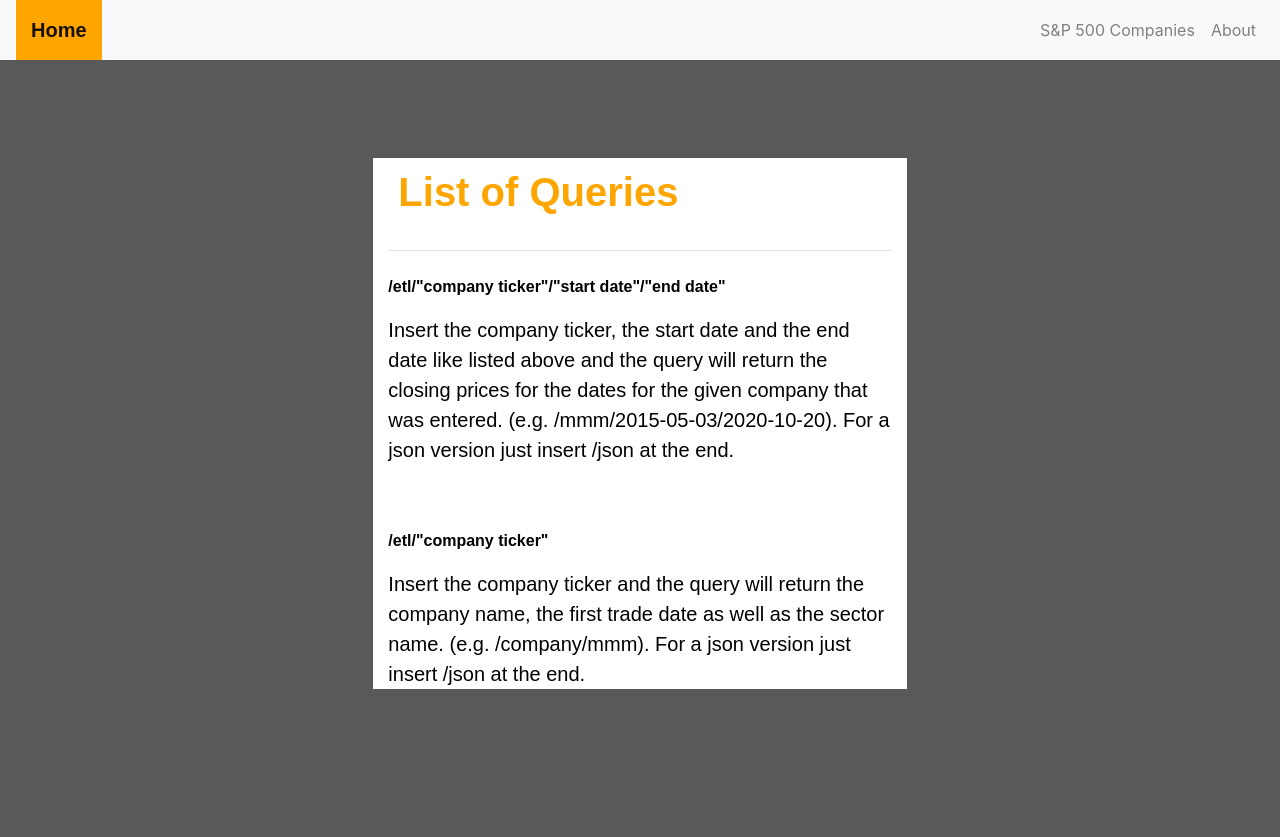
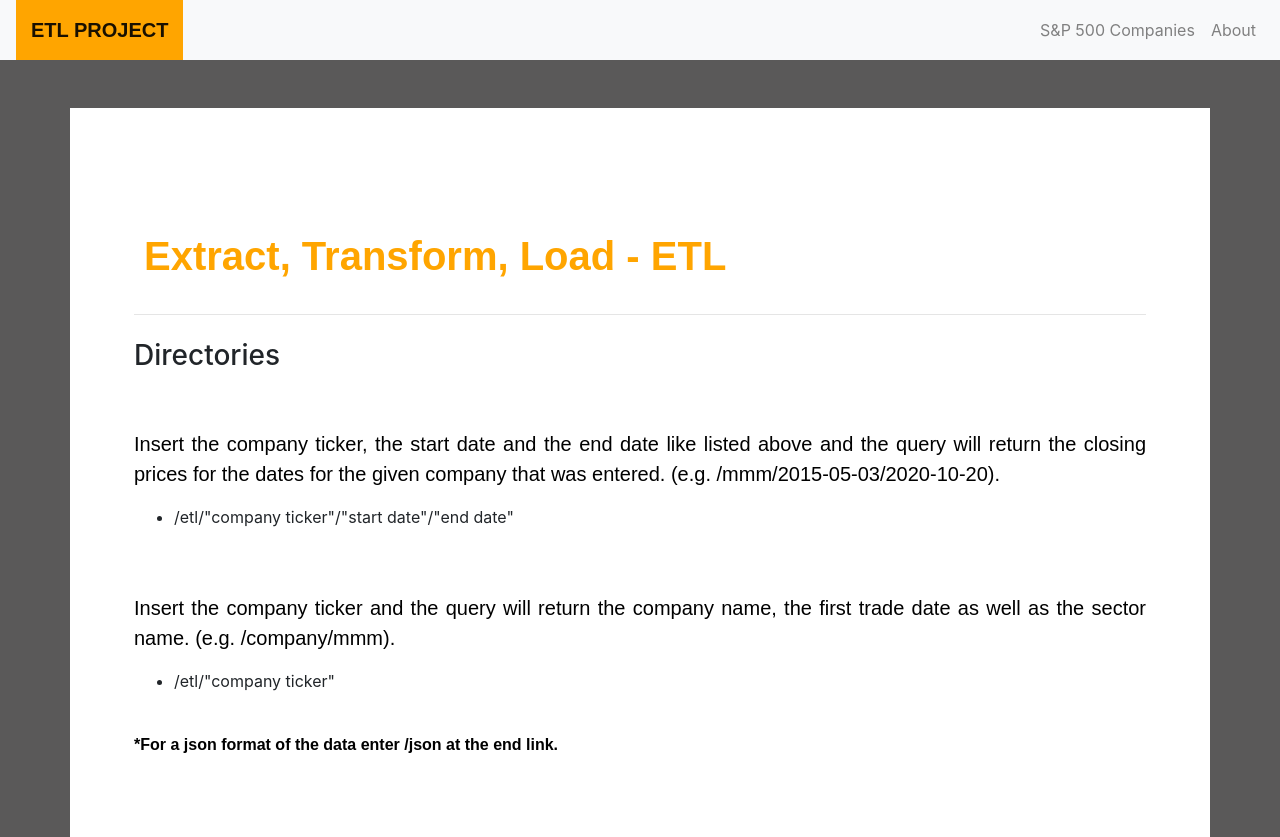
Before and after one commit to gpivaro/Project_ETL, a Flask app: page /etl in a window 1280 px wide. Before the commit the page ends 689 px from the top, so only its background shows below. Run offline with Flask 2, Linux system fonts and the light colour scheme; parts of the project's set-up code (start-up, migrations or seed data) failed here and were passed over; some libraries are stand-ins or nearby versions.

Commit message:
Final adjusts

```diff
--- a/templates/style.css
+++ b/static/css/style.css
@@ -1,25 +1,40 @@
+body {
+    background-color: rgb(90, 89, 89);
+}
+
+
+.container {
+    /* margin-top: 20px; */
+    /* display: block;   */
+    background-color: white;
+    margin-left: auto;
+    margin-right: auto;
+    padding: 5%;
+    /* border: 1px solid blue; */
+}
+
+
 img {
     height: 300px;
     width: 400px
 
 }
 
-body {
-    background-color: rgb(90, 89, 89);
-}
 
-.container1 {
+
+/* .container1 {
       background-color: white;
       margin-right: auto;
       margin-left: auto;
       height: fit-content;
 
-}
+} */
 
 p {
     color: black;
     font-family: Arial;
     font-weight: bold;
+    text-align: justify;
 }
 
 
@@ -92,21 +107,15 @@ p {
     width: 80%;
   }
 
-  .container2 {
+  /* .container2 {
     margin-right: auto;
     margin-left: 20px;
     background-color: white;
     height: fit-content;
     padding-bottom: 50px;
-  }
+  } */
 
-  .container {
-    display: block;
-    background-color: white;
-    margin-left: auto;
-    margin-right: auto;
 
-}
 
 .section-head{
     min-height: 40px;
--- a/templates/index.html
+++ b/templates/index.html
@@ -3,7 +3,7 @@
 
 <head>
   <meta charset="UTF-8">
-  <title>ETL project</title>
+  <title>ETL - Stock Price</title>
   <link rel="stylesheet" href="https://stackpath.bootstrapcdn.com/bootstrap/4.3.1/css/bootstrap.min.css"
     integrity="sha384-ggOyR0iXCbMQv3Xipma34MD+dH/1fQ784/j6cY/iJTQUOhcWr7x9JvoRxT2MZw1T" crossorigin="anonymous">
 
@@ -17,12 +17,12 @@
     integrity="sha384-JjSmVgyd0p3pXB1rRibZUAYoIIy6OrQ6VrjIEaFf/nJGzIxFDsf4x0xIM+B07jRM"
     crossorigin="anonymous"></script>
 
-  <link rel="stylesheet" href="style.css">
+  <link rel="stylesheet" href="../static/css/style.css">
 </head>
 
 <body>
   <nav class="navbar navbar-expand-lg navbar-light bg-light">
-    <a class="navbar-brand" href="http://www.gpivaro.com:5100/etl">Home</a>
+    <a class="navbar-brand" href="http://www.gpivaro.com:5100/etl">ETL PROJECT</a>
     <button class="navbar-toggler" type="button" data-toggle="collapse" data-target="#navbarSupportedContent"
       aria-controls="navbarSupportedContent" aria-expanded="false" aria-label="Toggle navigation">
       <span class="navbar-toggler-icon"></span>
@@ -40,25 +40,42 @@
     </div>
   </nav>
   <br><br>
-  <div class="container col-md-5">
-    <h1 class="display-4">List of Queries</h1>
+  <div class="container">
+    <div class="row">
+      <div class="col">
+        <h1 class="display-4">Extract, Transform, Load - ETL</h1>
         <hr class="my-4">
-    <p class="p">
-      /etl/"company ticker"/"start date"/"end date"
-    </p>
-
+        <h3>Directories</h3>
+        <br /><br />
         <p class="lead">
           Insert the company ticker, the start date and the end date like listed above
           and the query will return the closing prices for the dates for the given company
-      that was entered. (e.g. /mmm/2015-05-03/2020-10-20). For a json version just insert /json at the end.
+          that was entered. (e.g. /mmm/2015-05-03/2020-10-20).
         </p>
-    <br><br>
-    <p class="p">
-      /etl/"company ticker"
-    </p>
+
+        <ul>
+          <li>/etl/"company ticker"/"start date"/"end date"</li>
+        </ul>
+
+        <br /><br />
+
         <p class="lead">
           Insert the company ticker and the query will return the company name,
           the first trade date as well as the sector name. (e.g. /company/mmm).
-      For a json version just insert /json at the end.
         </p>
+
+        <ul>
+          <li>/etl/"company ticker"</li>
+        </ul>
+
+        <br />
+        <p>*For a json format of the data enter /json at the end link.</p>
+
+
+
       </div>
+    </div>
+  </div>
+</body>
+
+</html>
```
Also changed, not shown: templates/about.html (+21 -8 lines), 5 other files. Lines whose indentation alone changed are shown as unchanged.
